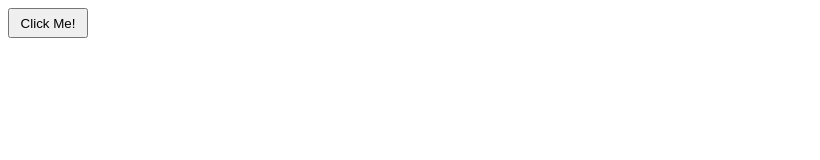
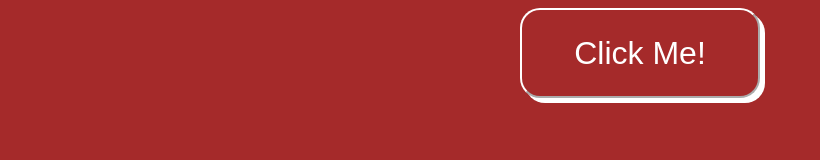
Before and after one commit to SirMrGuy/ADITHYA, a plain HTML site: page index.html in a window 1280 px wide. Shown: the whole page, without its empty margins (0-820 px from the left). Drawn offline with Linux system fonts and the light colour scheme.

Commit message:
Update index.html

```diff
--- a/index.html
+++ b/index.html
@@ -3,9 +3,24 @@
 <head>
 </head>
 <style>
+body {
+	background-color: brown;
+	color: white;
+	text-align: center;
+}
 button {
-	width: 80px;
-	height: 30px;
+	width: 240px;
+	height: 90px;
+	border-color: white;
+	background-color: brown;
+	color: white;
+	border-radius: 20px;
+	outline: none;
+	box-shadow: 5px 5px white;
+	font-size: 2em;
+}
+p {
+	font-size: 3em;
 }
 </style>
 <body>
```
